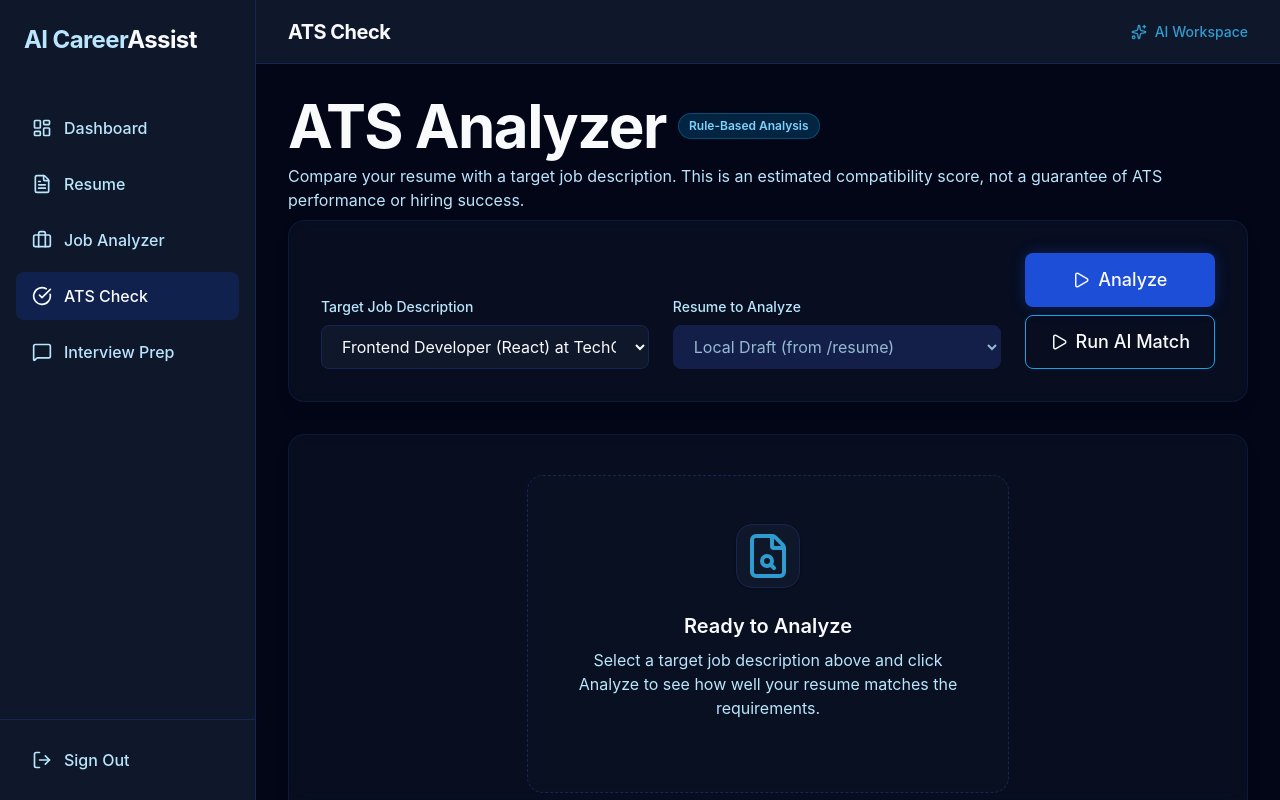
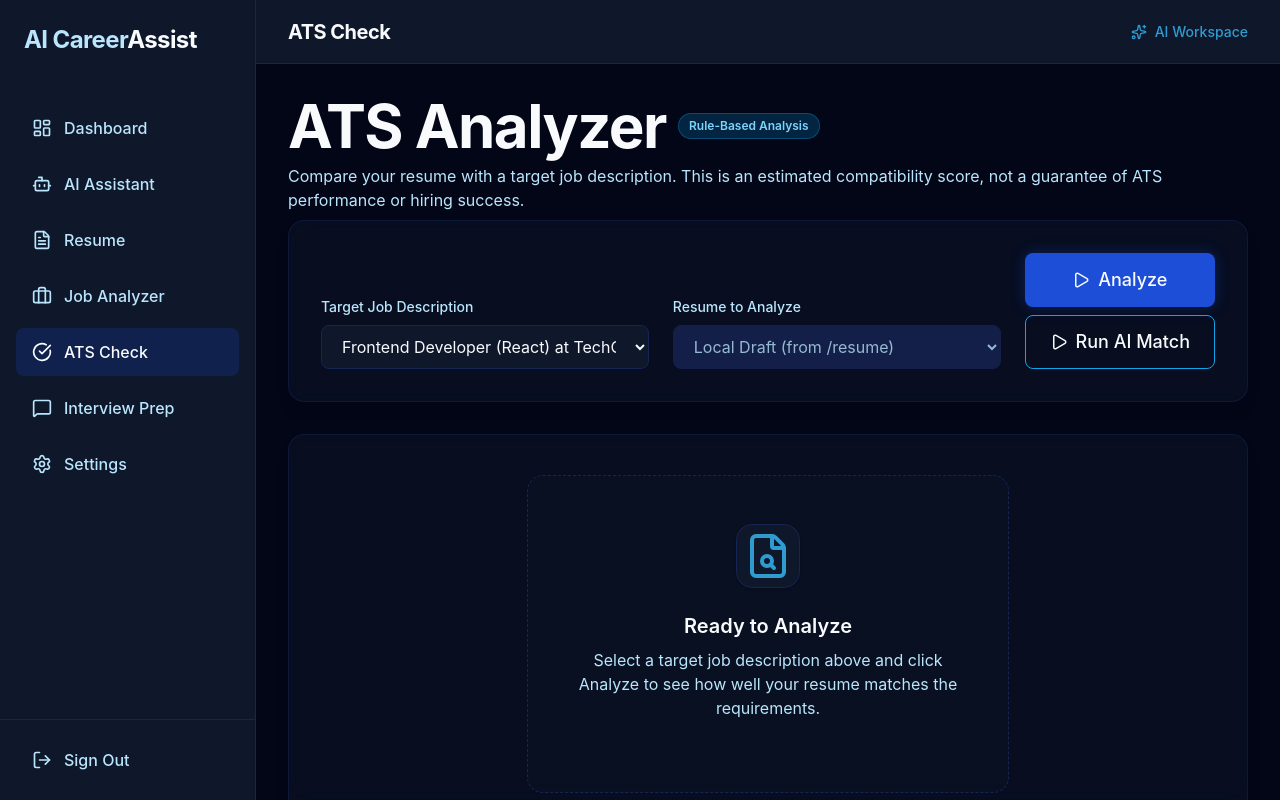
Before and after one commit to indrajit1306/AI-Career-Assistant, a React (Vite) app: page /ats in a window 1280 px wide. Built offline with nearby package versions, Linux system fonts and the light colour scheme.

Commit message:
feat: scaffold core application pages, components, hooks, and AI service integration

```diff
--- a/src/components/layout/Sidebar.tsx
+++ b/src/components/layout/Sidebar.tsx
@@ -5,6 +5,8 @@ import {
   Briefcase,
   CheckCircle,
   MessageSquare,
+  Bot,
+  Settings,
   LogOut
 } from 'lucide-react';
 import type { HTMLAttributes } from 'react';
@@ -16,10 +18,12 @@ export interface SidebarProps extends HTMLAttributes<HTMLElement> {
 export const Sidebar: React.FC<SidebarProps> = ({ className = '', onNavigate, ...props }) => {
   const navItems = [
     { name: 'Dashboard', path: '/dashboard', icon: <LayoutDashboard size={20} /> },
+    { name: 'AI Assistant', path: '/assistant', icon: <Bot size={20} /> },
     { name: 'Resume', path: '/resume', icon: <FileText size={20} /> },
     { name: 'Job Analyzer', path: '/jobs', icon: <Briefcase size={20} /> },
     { name: 'ATS Check', path: '/ats', icon: <CheckCircle size={20} /> },
     { name: 'Interview Prep', path: '/interview', icon: <MessageSquare size={20} /> },
+    { name: 'Settings', path: '/settings', icon: <Settings size={20} /> },
   ];
 
   return (
```
